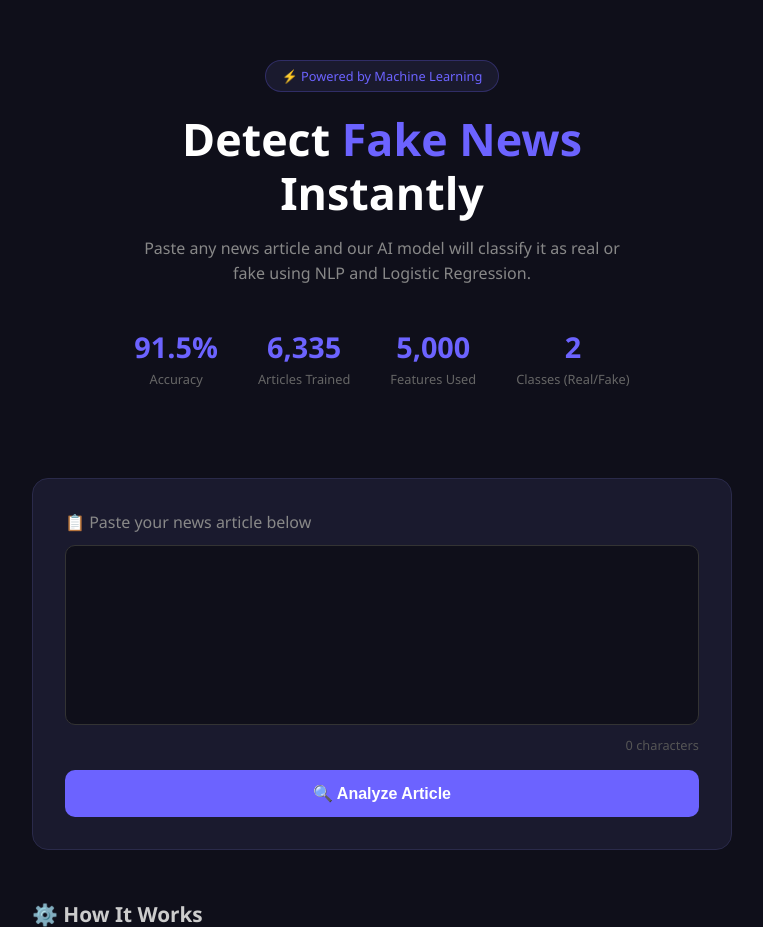
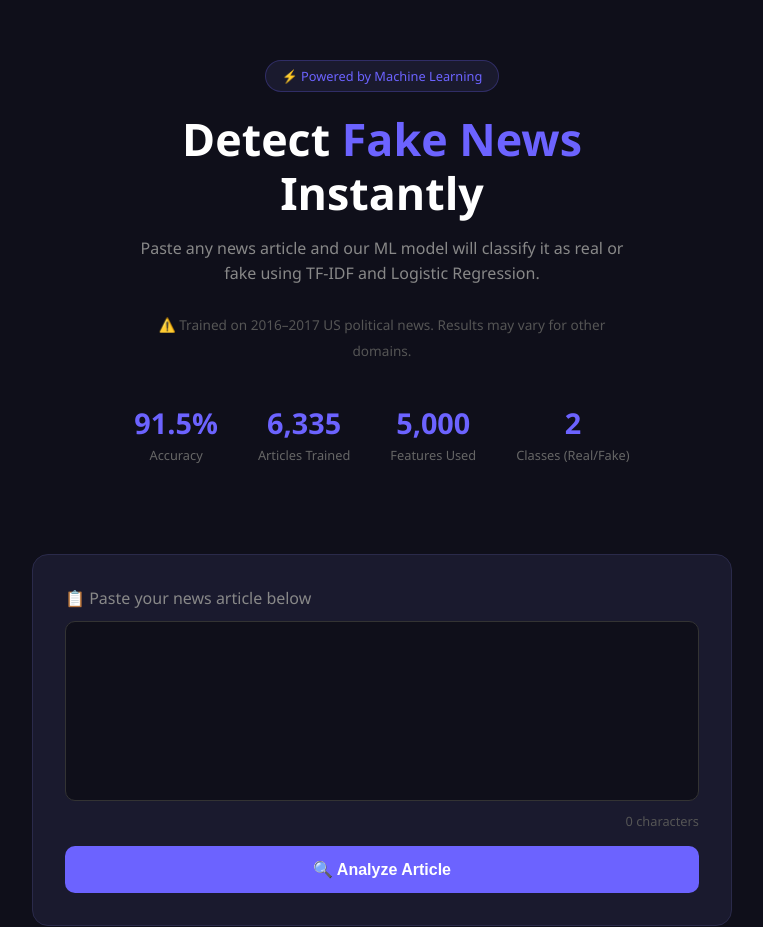
Before and after one commit to cyscodic/fake-news-detector, a Flask app: page / in a window 1280 px wide. Shown: the part 64-991 px from the top of the page, without its empty margins (258-1021 px from the left). Run offline with Flask 3, Linux system fonts and the light colour scheme; parts of the project's set-up code (start-up, migrations or seed data) failed here and were passed over.

Commit message:
Update UI with limitations disclaimer

```diff
--- a/templates/index.html
+++ b/templates/index.html
@@ -307,9 +307,14 @@
         <div class="badge">⚡ Powered by Machine Learning</div>
         <h1>Detect <span>Fake News</span><br>Instantly</h1>
         <p class="hero-sub">
-            Paste any news article and our AI model will classify it
-            as real or fake using NLP and Logistic Regression.
-        </p>
+    Paste any news article and our ML model will classify it
+    as real or fake using TF-IDF and Logistic Regression.
+    <br><br>
+    <small style="color: #555; font-size: 0.85rem;">
+        ⚠️ Trained on 2016–2017 US political news.
+        Results may vary for other domains.
+    </small>
+</p>
 
         <!-- STATS -->
         <div class="stats">
```
